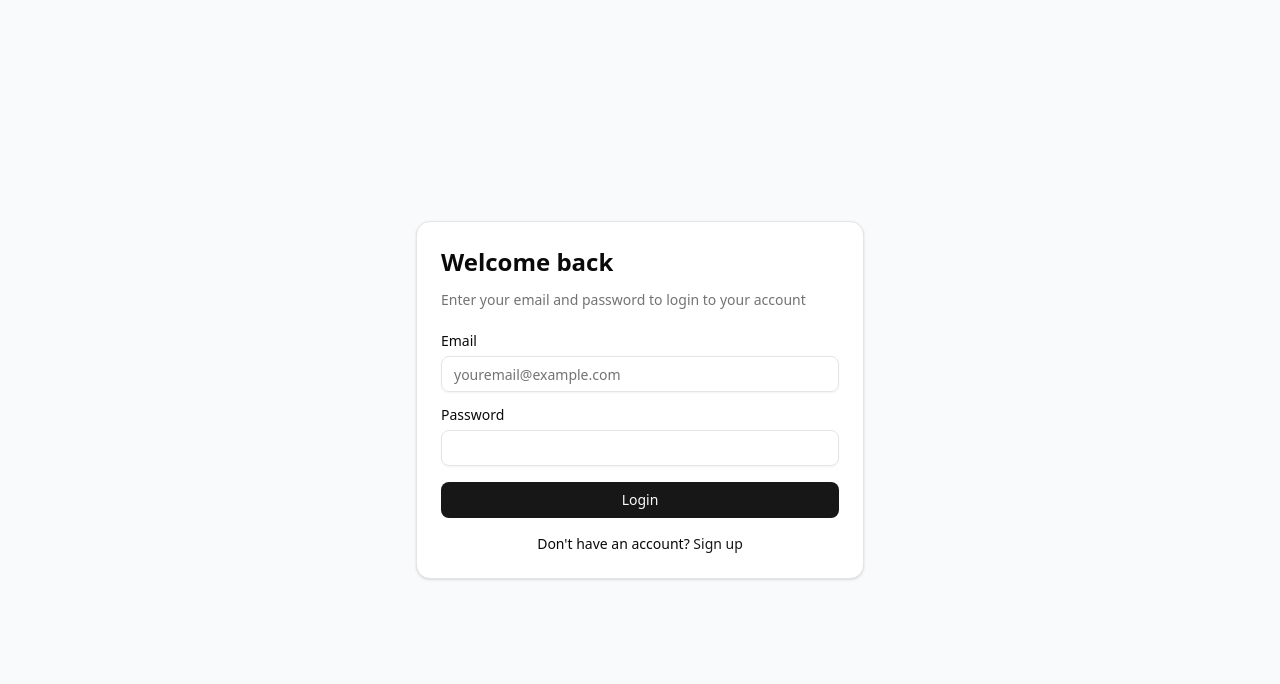
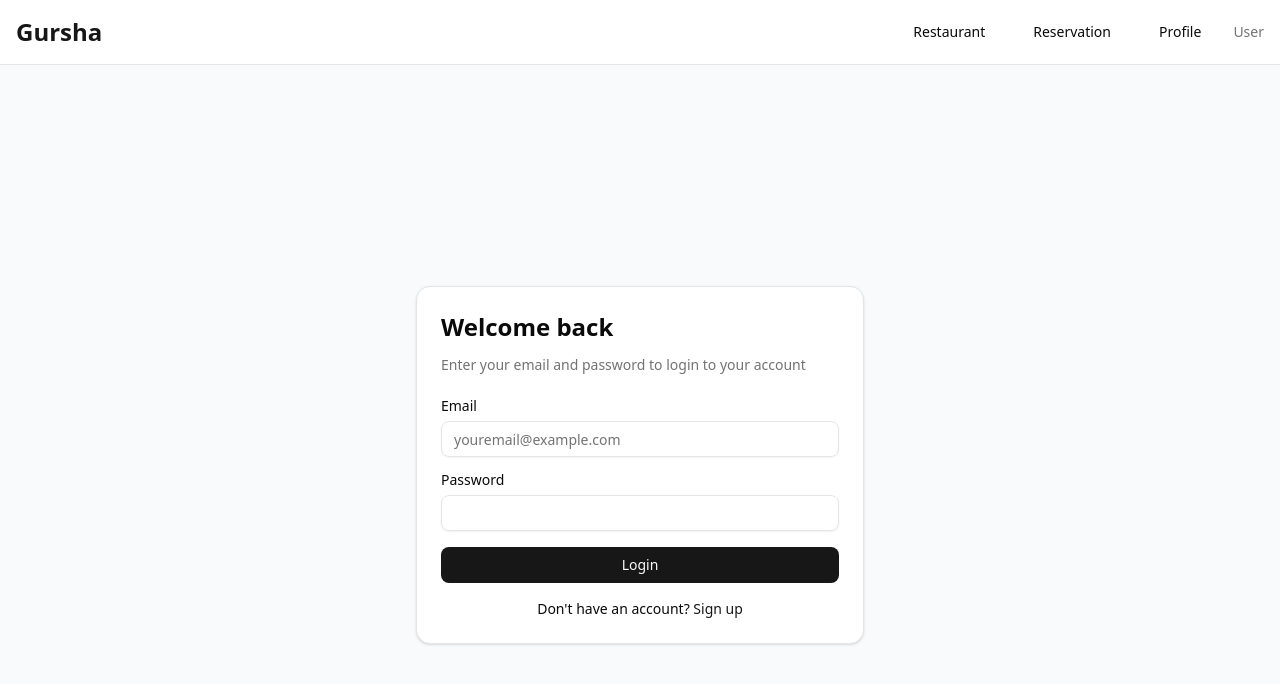
Before and after one commit to dag12y/Gursha, a React (Vite) app in the folder client/: page /login in a window 1280 px wide. Shown: the top 684 px of the page. Built offline with nearby package versions, Linux system fonts and the light colour scheme; no server answers; sample sign-in values are in the browser's storage.

Commit message:
feat: add Navbar component for navigation and user authentication

```diff
--- a/client/src/App.jsx
+++ b/client/src/App.jsx
@@ -1,11 +1,13 @@
 import AppRouter from "./routes/AppRouter";
 import { Toaster } from "sonner";
 import { AuthProvider } from "./context/AuthContext";
+import Navbar from "./components/Navbar";
 
 function App() {
     return (
         <>
             <AuthProvider>
+                <Navbar />
                 <AppRouter />
             </AuthProvider>
             <Toaster position="top-right" />
--- /dev/null
+++ b/client/src/components/Navbar.jsx
@@ -0,0 +1,54 @@
+import { Link } from "react-router-dom";
+import { useAuth } from "@/context/AuthContext";
+import { Button } from "@/components/ui/button";
+import { toast } from "sonner";
+
+export default function Navbar() {
+    const { user, isAuthenticated } = useAuth();
+    const navItems = ["Restaurant", "Reservation", "Profile"];
+
+    function handlePlaceholderClick(label) {
+        toast.info(`${label} page will be connected soon.`);
+    }
+
+    return (
+        <nav className="border-b bg-white sticky top-0 z-50">
+            <div className="container mx-auto px-4 h-16 flex items-center justify-between">
+                <Link
+                    to={isAuthenticated ? "/restaurants" : "/login"}
+                    className="text-2xl font-bold text-primary"
+                >
+                    Gursha
+                </Link>
+
+                <div className="flex items-center gap-4">
+                    {isAuthenticated ? (
+                        <>
+                            {navItems.map((item) => (
+                                <Button
+                                    key={item}
+                                    variant="ghost"
+                                    onClick={() => handlePlaceholderClick(item)}
+                                >
+                                    {item}
+                                </Button>
+                            ))}
+                            <span className="hidden sm:inline text-sm text-muted-foreground">
+                                {user?.name || "User"}
+                            </span>
+                        </>
+                    ) : (
+                        <>
+                            <Link to="/login">
+                                <Button variant="ghost">Login</Button>
+                            </Link>
+                            <Link to="/register">
+                                <Button>Sign Up</Button>
+                            </Link>
+                        </>
+                    )}
+                </div>
+            </div>
+        </nav>
+    );
+}
```
